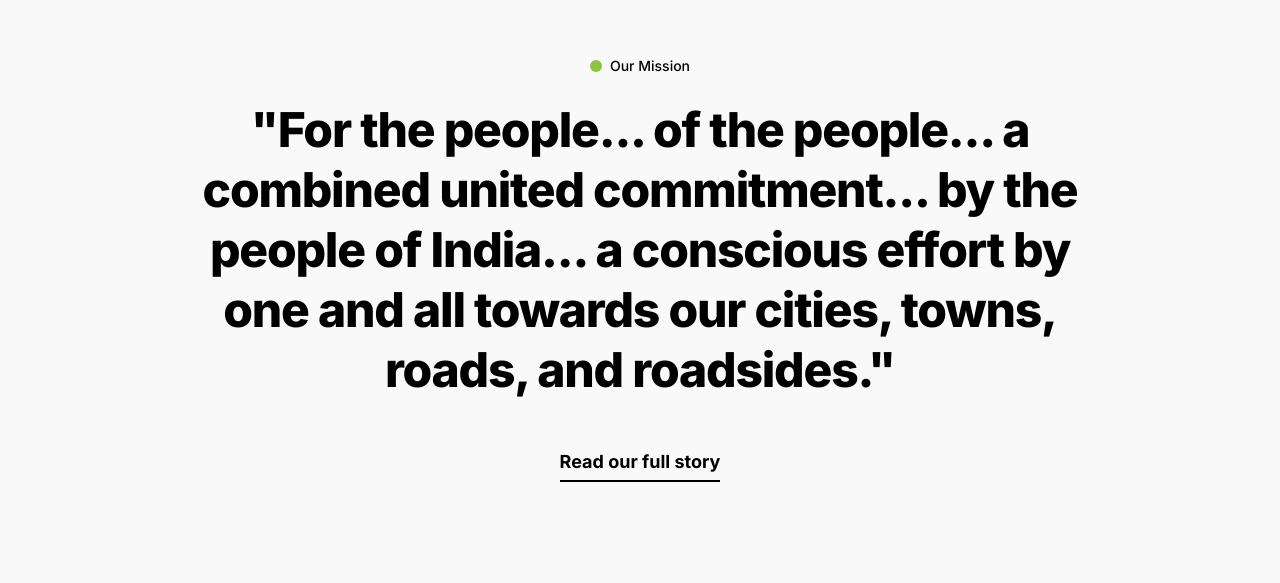
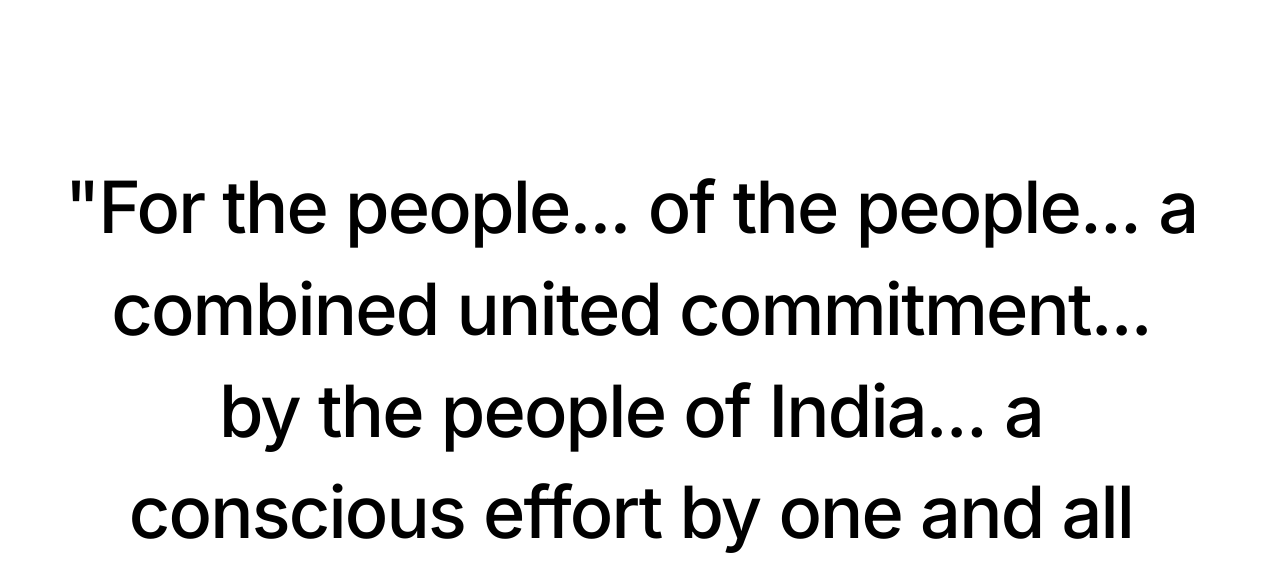
Before and after one commit to AnshKapila/TheRoadsides, a Next.js app: page / in a window 1280 px wide. Shown: the part 1685-2268 px from the top of the page. Built offline with nearby package versions, Linux system fonts and the light colour scheme.

Commit message:
Implement word-by-word scroll reveal animation for Mission section

```diff
--- a/package.json
+++ b/package.json
@@ -9,6 +9,7 @@
     "lint": "eslint"
   },
   "dependencies": {
+    "framer-motion": "^13.2.0",
     "lucide-react": "^1.41.0",
     "next": "16.3.4",
     "react": "19.2.8",
--- a/src/app/page.tsx
+++ b/src/app/page.tsx
@@ -1,6 +1,7 @@
 import Link from "next/link";
 import Image from "next/image";
 import { ArrowRight, Play, HeartHandshake, Leaf, Users } from "lucide-react";
+import ScrollRevealText from "@/components/ScrollRevealText";
 
 export default function Home() {
   return (
@@ -94,18 +95,12 @@
       </section>
 
       {/* 3. Mission */}
-      <section className="py-32 px-6">
-        <div className="container mx-auto max-w-4xl text-center">
-          <div className="flex items-center justify-center gap-2 mb-6">
-            <span className="w-3 h-3 rounded-full bg-brand-primary" />
-            <span className="text-brand-dark font-medium text-sm">Our Mission</span>
-          </div>
-          <p className="text-3xl md:text-4xl lg:text-5xl leading-tight font-extrabold mb-12 text-brand-dark tracking-tight">
-            "For the people... of the people... a combined united commitment... by the people of India... a conscious effort by one and all towards our cities, towns, roads, and roadsides."
-          </p>
-          <Link href="/about" className="inline-flex items-center gap-2 font-bold text-lg hover:text-brand-primary transition-colors pb-1 border-b-2 border-brand-dark hover:border-brand-primary">
-            Read our full story
-          </Link>
+      <section className="py-40 md:py-56 px-6 bg-white flex flex-col items-center justify-center">
+        <ScrollRevealText text='"For the people... of the people... a combined united commitment... by the people of India... a conscious effort by one and all towards our cities, towns, roads, and roadsides."' />
+
+        <div className="text-center mt-12">
+          <h4 className="text-xl md:text-2xl font-bold text-brand-dark tracking-tight mb-2">The Roadsides</h4>
+          <p className="text-lg md:text-xl text-brand-dark/60 font-medium">Vibrant Walkable Roadsides Foundation</p>
         </div>
       </section>
 
--- /dev/null
+++ b/src/components/ScrollRevealText.tsx
@@ -0,0 +1,47 @@
+"use client";
+
+import { useRef } from "react";
+import { motion, useScroll, useTransform, MotionValue } from "framer-motion";
+
+interface ScrollRevealTextProps {
+  text: string;
+}
+
+export default function ScrollRevealText({ text }: ScrollRevealTextProps) {
+  const container = useRef<HTMLDivElement>(null);
+
+  // The animation starts when the top of the container hits 85% of the viewport height,
+  // and finishes when the bottom of the container hits 60% of the viewport height.
+  const { scrollYProgress } = useScroll({
+    target: container,
+    offset: ["start 85%", "end 60%"],
+  });
+
+  const words = text.split(" ");
+
+  return (
+    <div
+      ref={container}
+      className="text-4xl md:text-5xl lg:text-6xl xl:text-7xl leading-[1.3] font-medium text-brand-dark tracking-tight text-center max-w-6xl mx-auto flex flex-wrap justify-center mb-16"
+    >
+      {words.map((word, i) => {
+        const start = i / words.length;
+        const end = start + (1 / words.length);
+        return (
+          <Word key={i} progress={scrollYProgress} range={[start, end]}>
+            {word}
+          </Word>
+        );
+      })}
+    </div>
+  );
+}
+
+const Word = ({ children, progress, range }: { children: React.ReactNode, progress: MotionValue<number>, range: [number, number] }) => {
+  const opacity = useTransform(progress, range, [0.15, 1]);
+  return (
+    <span className="mr-[0.25em] mt-2">
+      <motion.span style={{ opacity }}>{children}</motion.span>
+    </span>
+  );
+};
```
Also changed, not shown: 1 other file (tests, documents, lock files or other folders).
